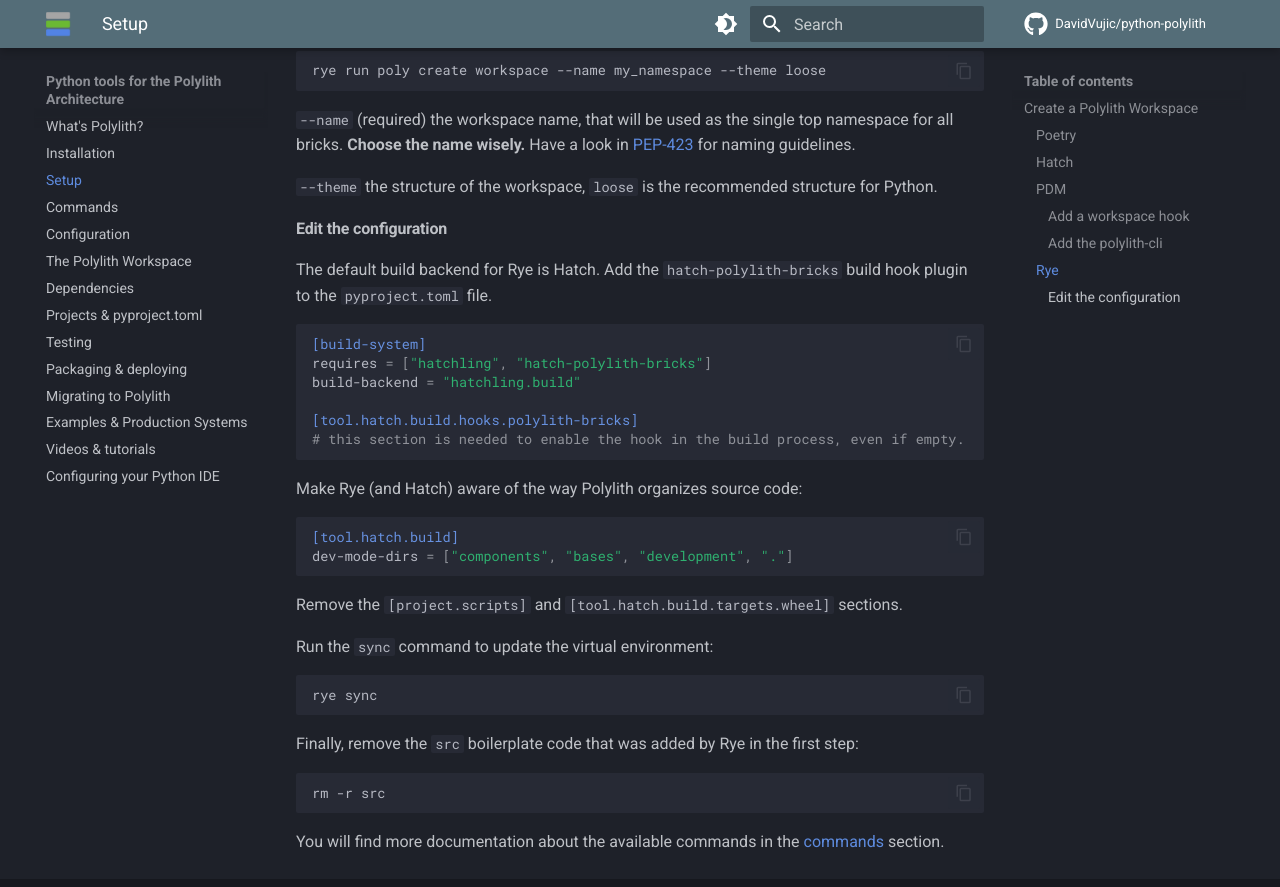
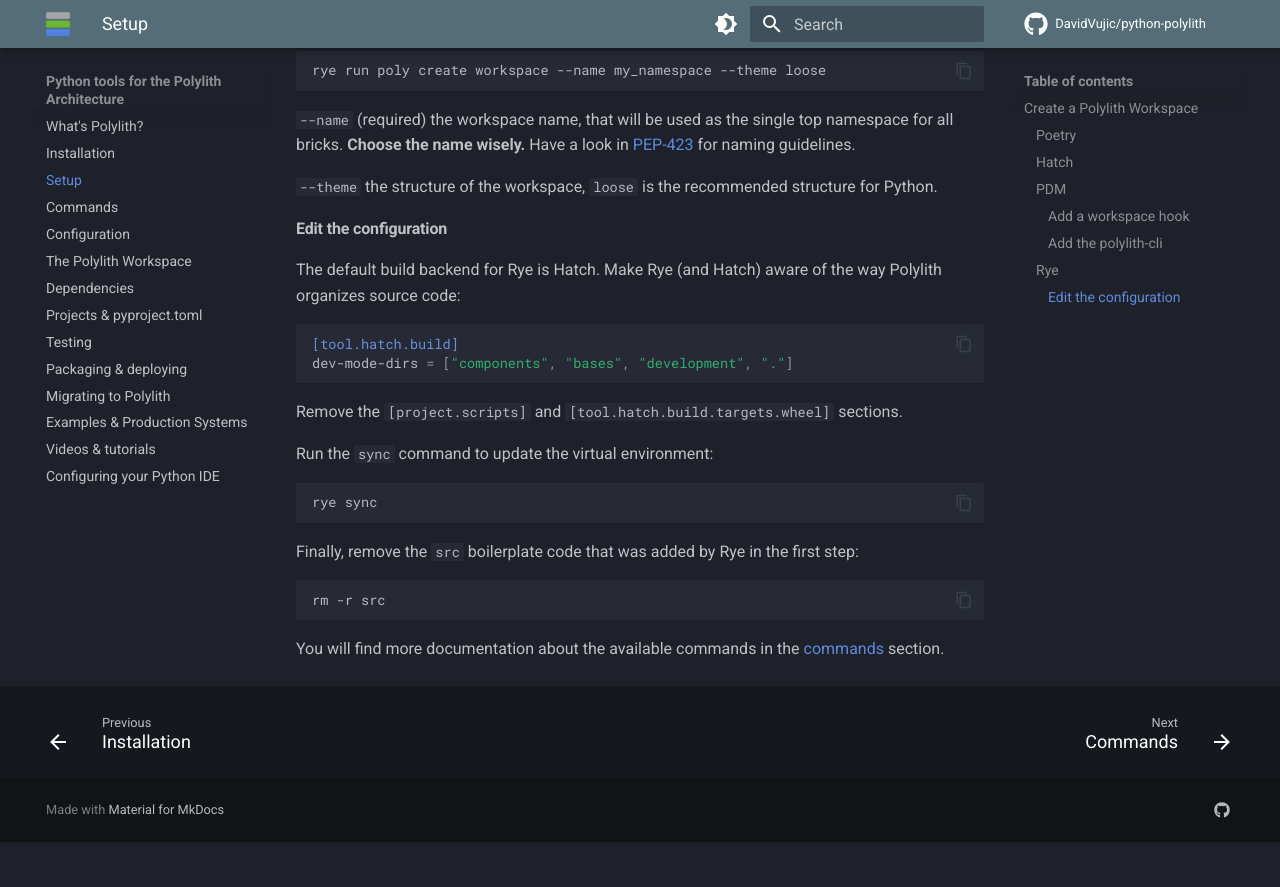
Before and after one commit to DavidVujic/python-polylith-docs, an MkDocs documentation site: the page built from docs/setup.md, in a window 1280 px wide and 900 px high, scrolled down 2964 px. Shown: the top 887 px of the window. Built offline with MkDocs 1.6.1 and Material for MkDocs 9.7.7, drawn with Linux system fonts in a browser that asks for light colours; comment, search, counter and statistics services are not loaded; after the commit the page ends 3806 px from its top, so only the background shows below that.

Commit message:
fix(setup - rye): the Workspace pyproject should not have any build hooks

````diff
--- a/docs/setup.md
+++ b/docs/setup.md
@@ -150,16 +150,7 @@
 
 
 #### Edit the configuration
-The default build backend for Rye is Hatch. Add the `hatch-polylith-bricks` build hook plugin to the `pyproject.toml` file.
-``` toml
-[build-system]
-requires = ["hatchling", "hatch-polylith-bricks"]
-build-backend = "hatchling.build"
-
-[tool.hatch.build.hooks.polylith-bricks]
-# this section is needed to enable the hook in the build process, even if empty.
-```
-
+The default build backend for Rye is Hatch.
 Make Rye (and Hatch) aware of the way Polylith organizes source code:
 ``` toml
 [tool.hatch.build]
````
